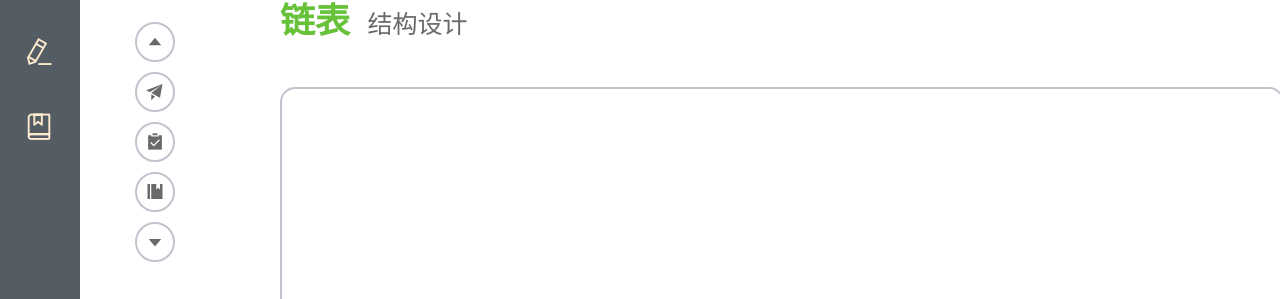
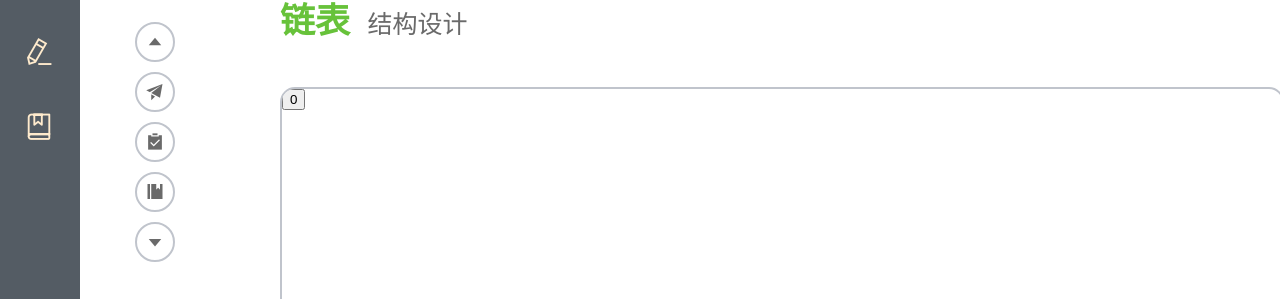
Before and after one commit to Knight4Lancelot/Datastruct-study-helper, a Vue app: page /designlink in a window 1280 px wide. Shown: the part 143-442 px from the top of the page. Built offline with nearby package versions, Linux system fonts and the light colour scheme.

Commit message:
2022/7/3修改

```diff
--- a/src/components/linkDesign/LinkDesignCanvas.vue
+++ b/src/components/linkDesign/LinkDesignCanvas.vue
@@ -24,6 +24,7 @@ export default {
 	linknode
   },
   mounted() {
+	this.formCanvasSize()
   },
   data() {
 	return {
@@ -32,10 +33,14 @@ export default {
 		canvasHeight: 0,
 		canvasWidth: 0,
 		nodecount: 0,
-		nodeArray: [  ]
+		nodeArray: [ '1' ]
 	}
   },
   methods: {
+	formCanvasSize() {
+		if (this.canvasWidth<1000) this.canvasWidth=1000;
+		if (this.canvasHeight<500) this.canvasHeight=500;
+	},
 	drawAxios() {
 		this.canvasAxios = document.getElementById("canvas-x-y-axios");
 		var ctx = this.canvasAxios.getContext("2d");
@@ -62,9 +67,6 @@ export default {
 			ctx.stroke();
 		}
 	},
-  },
-  props: {
-	elementList: Array
   }
 }
 </script>
@@ -76,4 +78,16 @@ export default {
 	height: 100%;
 	overflow: hidden;
 }
+.canvas-link-node {
+	position: absolute;
+	width: 100%;
+	height: 100%;
+	z-index: 3;
+}
+#canvas-link-edge, #canvas-x-y-axios {
+	position: absolute;
+	left: 10px;
+	top: 10px;
+	z-index: 2;
+}
 </style>
--- a/src/components/linkDesign/LinkDesignNode.vue
+++ b/src/components/linkDesign/LinkDesignNode.vue
@@ -23,7 +23,23 @@
 </template>
 
 <script>
+const durationTime=5
 
+export default {
+	name: 'TreeEdge',
+	components: {},
+	props: {
+		valElement: String,
+		index: Number
+	},
+	data() {
+	return {
+		nodeText: '0',
+		nodeTextBuffer: '0',
+		isShowInfo: false
+	}
+	},
+}
 </script>
 
 <style>
```
Also changed, not shown: 1 other file (tests, documents, lock files or other folders).
